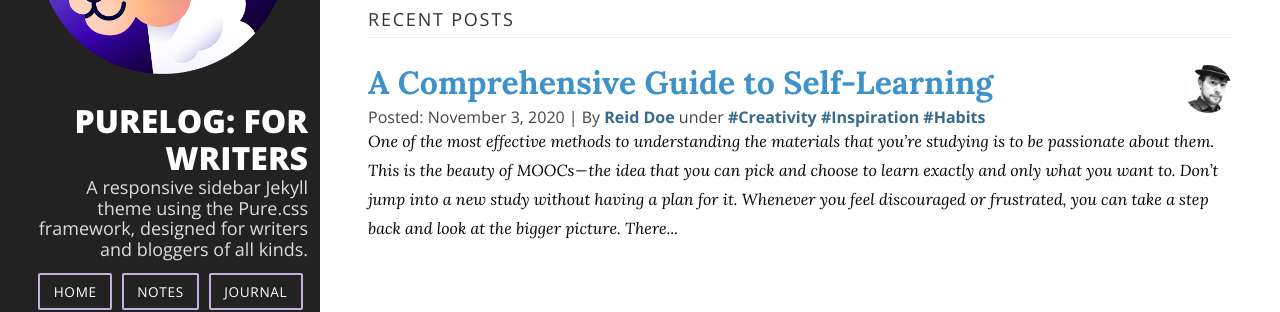
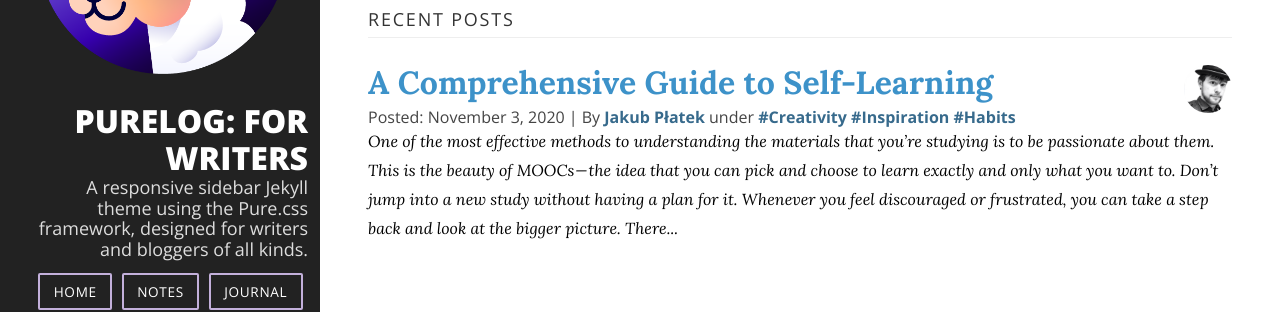
Before and after one commit to platek-tech/VBLogTheme, a Jekyll site: the page built from index.html, in a window 1280 px wide and 900 px high. Shown: the part 202-514 px from the top of the window. Built offline with Jekyll 4.4.1, drawn with Linux system fonts in a browser that asks for light colours; nearby versions of some CDN libraries; the list of posts is cut into pages by our own code.

Commit message:
Update 2020-11-03-a-comprehensive-guide-to-self-learning.md

```diff
--- a/_posts/example_posts/2020-11-03-a-comprehensive-guide-to-self-learning.md
+++ b/_posts/example_posts/2020-11-03-a-comprehensive-guide-to-self-learning.md
@@ -1,6 +1,6 @@
 ---
 title: A Comprehensive Guide to Self-Learning
-author: Reid Doe
+author: Jakub Płatek
 avatar: assets/img/common/reid-avatar.png
 categories:
   - How-To
```
